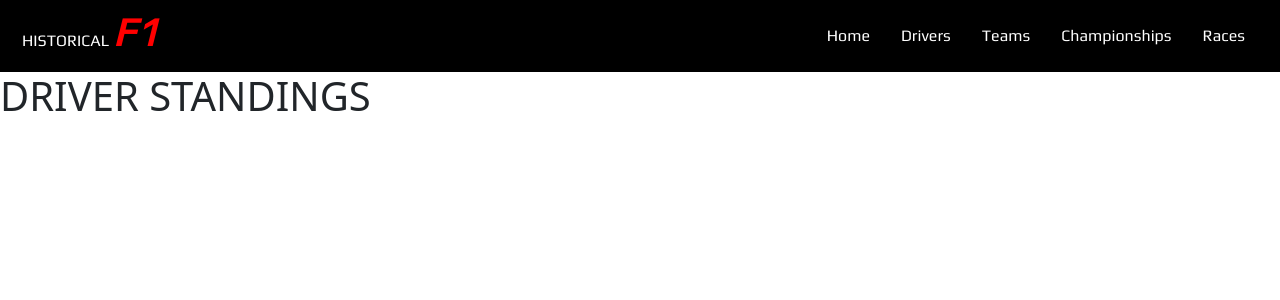
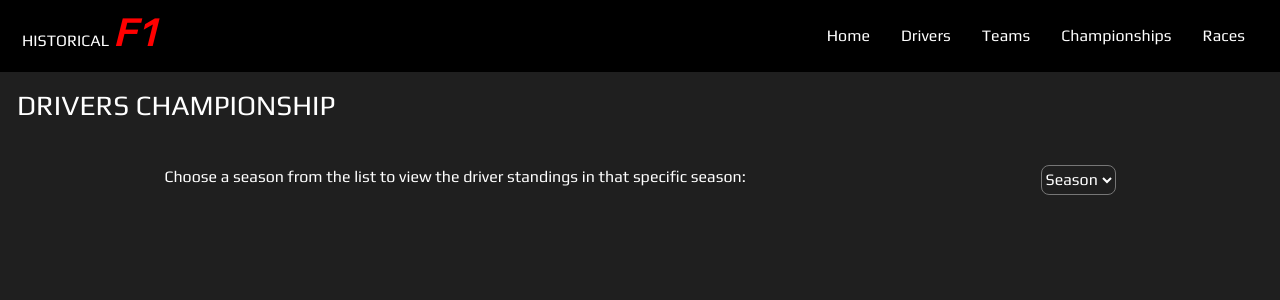
Before and after one commit to chrisyhaigh/chrisyhaigh.com, a React (Vite) app in the folder f1-app/: page /driverstandings in a window 1280 px wide. Shown: the top 300 px of the page. Built offline with nearby package versions, Linux system fonts and the light colour scheme; a web font is replaced by a local one.

Commit message:
Styling Structure of Application Complete

```diff
--- a/f1-app/src/App.jsx
+++ b/f1-app/src/App.jsx
@@ -5,7 +5,6 @@ import Home from './components/Home.jsx'
 import LandingPage from './components/LandingPage.jsx'
 import Drivers from './components/Drivers.jsx'
 import Teams from './components/Teams.jsx'
-import Championships from './components/Championships.jsx'
 import DriverStandings from './components/DriverStandings.jsx'
 import TeamStandings from './components/TeamStandings.jsx'
 import Races from './components/Races.jsx'
@@ -37,7 +36,6 @@ const App = () => {
           <Route path="/home" element={<Home />} />
           <Route path="/drivers" element={<Drivers />} />
           <Route path="/teams" element={<Teams />} />
-          <Route path="/championships" element={<Championships />} />
           <Route path="/driverstandings" element={<DriverStandings />} />
           <Route path="/teamstandings" element={<TeamStandings />} />
           <Route path="/races" element={<Races />} />
--- a/f1-app/src/components/DriverStandings.jsx
+++ b/f1-app/src/components/DriverStandings.jsx
@@ -1,14 +1,31 @@
 import React from "react";
+import { useState } from "react";
 import Navbar from "./Navbar";
 import '../css/DriverStandings.css'
 
 function DriverStandings() {
+    const currentYear = new Date().getFullYear();
+    const years = Array.from({ length: currentYear - 1950}, (_, index) => 1950 + index).reverse();
+
     return (
-        <div>
+        <div className="standings-container">
             <Navbar />
-            <h1>DRIVER STANDINGS</h1>
+            <div className="standings-heading">
+                <h3>DRIVERS CHAMPIONSHIP</h3>
+            </div>
+            <div className="standings-select-container">
+                <p>Choose a season from the list to view the driver standings in that specific season:</p>
+                <select>
+                    <option value="">Season</option>
+                    {years.map((year) => (
+                        <option key={year} value={year}>
+                            {year}
+                        </option>
+                    ))}
+                </select>
+            </div>
         </div>
-    )
+    );
 }
 
 export default DriverStandings
--- a/f1-app/src/css/DriverStandings.css
+++ b/f1-app/src/css/DriverStandings.css
@@ -0,0 +1,23 @@
+.standings-container {
+    font-family: 'Play', sans-serif;
+    background-color: rgb(31, 31, 31);
+    color: white;
+    height: 100vh;
+}
+
+.standings-heading {
+    padding: 17px;
+}
+
+.standings-select-container {
+    display: flex;
+    justify-content: space-around;
+    padding: 17px;
+}
+
+select {
+    background-color: rgb(31, 31, 31);
+    color: white;
+    max-height: 30px;
+    border-radius: 1cqb;
+}
--- a/f1-app/src/css/Home.css
+++ b/f1-app/src/css/Home.css
@@ -30,7 +30,7 @@
 }
 
 .component-container img {
-    padding: 20px;
+    padding: 15px;
 }
 
 .component-container h3 {
--- a/f1-app/src/css/Navbar.css
+++ b/f1-app/src/css/Navbar.css
@@ -35,3 +35,14 @@ ul li {
     font-size: 16px;
     color: white;
 }
+
+.dropdown-menu {
+    background-color: black;
+    border-radius: 2cqb;
+    text-align: right;
+}
+
+.nav-item.dropdown .dropdown-item:hover {
+    background-color: transparent !important;
+    font-weight: bold;
+}
--- a/f1-app/src/css/TeamStandings.css
+++ b/f1-app/src/css/TeamStandings.css
@@ -0,0 +1,23 @@
+.standings-container {
+    font-family: 'Play', sans-serif;
+    background-color: rgb(31, 31, 31);
+    color: white;
+    height: 100vh;
+}
+
+.standings-heading {
+    padding: 17px;
+}
+
+.standings-select-container {
+    display: flex;
+    justify-content: space-around;
+    padding: 17px;
+}
+
+select {
+    background-color: rgb(31, 31, 31);
+    color: white;
+    max-height: 30px;
+    border-radius: 1cqb;
+}
```
Also changed, not shown: f1-app/src/images/constructortrophy.png (added).
